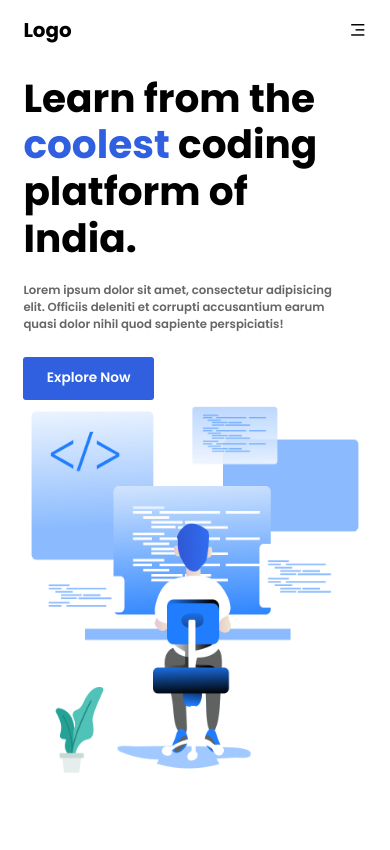
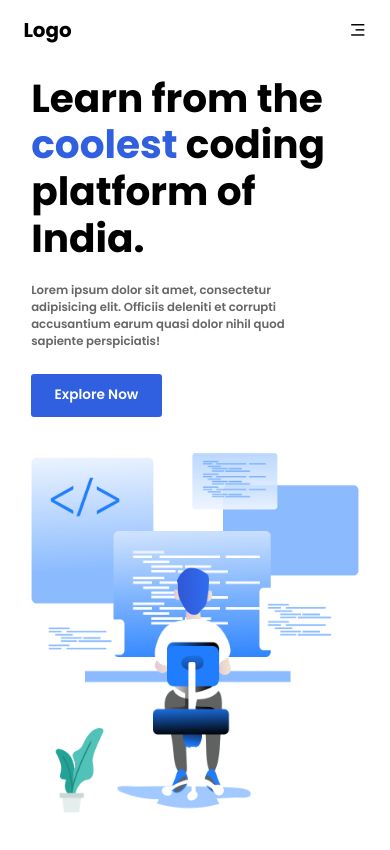
Before and after one commit to RitikHJr/landing_page, a plain HTML site: page index.html in a window 390 px wide. Drawn offline with nearby package versions, Linux system fonts and the light colour scheme.

Commit message:
Update style.css

```diff
--- a/style.css
+++ b/style.css
@@ -141,8 +141,8 @@ body {
 
   .left {
     width: 100%;
-    height: 40%;
-    padding: 4vw 6vw;
+           height: 47%;
+        padding: 4vw 8vw 0vw 8vw;
   }
 
   .right {
```
